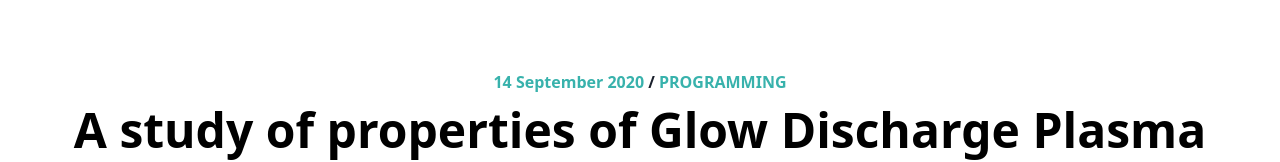
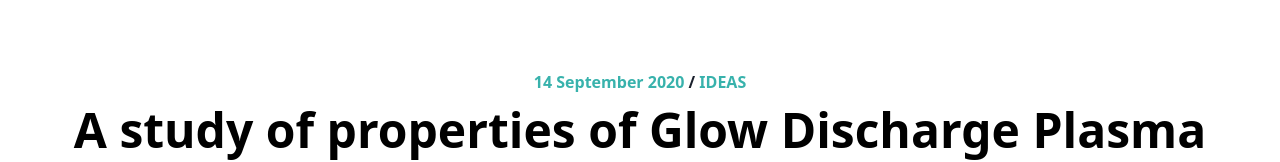
Before and after one commit to utsabc/utsabc.github.io, a plain HTML site: page posts/summerinternship.html in a window 1280 px wide. Shown: the part 127-289 px from the top of the page. Drawn offline with nearby package versions, Linux system fonts and the light colour scheme.

Commit message:
update in post

```diff
--- a/posts/summerinternship.html
+++ b/posts/summerinternship.html
@@ -69,7 +69,7 @@
 
 	<!--Title-->
 	<div class="text-center pt-16 md:pt-32">
-		<p class="text-sm md:text-base text-teal-500 font-bold">14 September 2020 <span class="text-gray-900">/</span> PROGRAMMING</p>
+		<p class="text-sm md:text-base text-teal-500 font-bold">14 September 2020 <span class="text-gray-900">/</span> IDEAS</p>
 		<h1 class="font-bold break-normal text-3xl md:text-5xl">A study of properties of Glow Discharge Plasma</h1>
 	</div>
 
```
